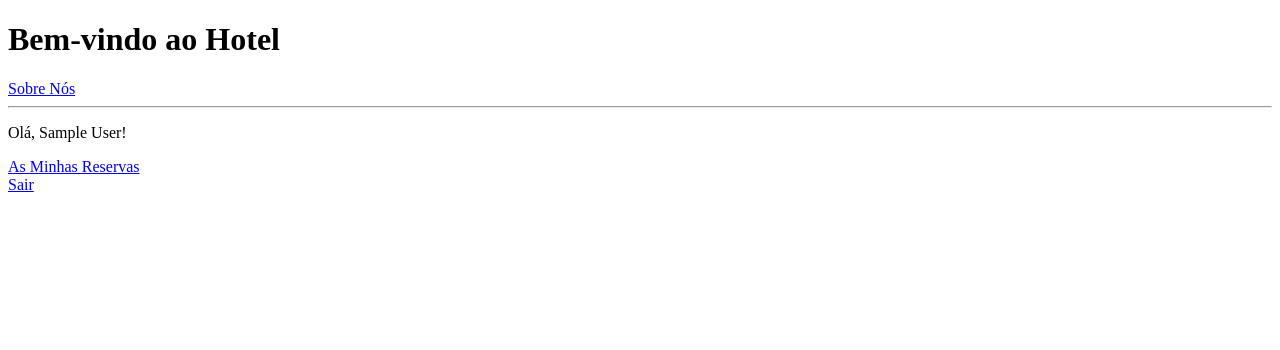
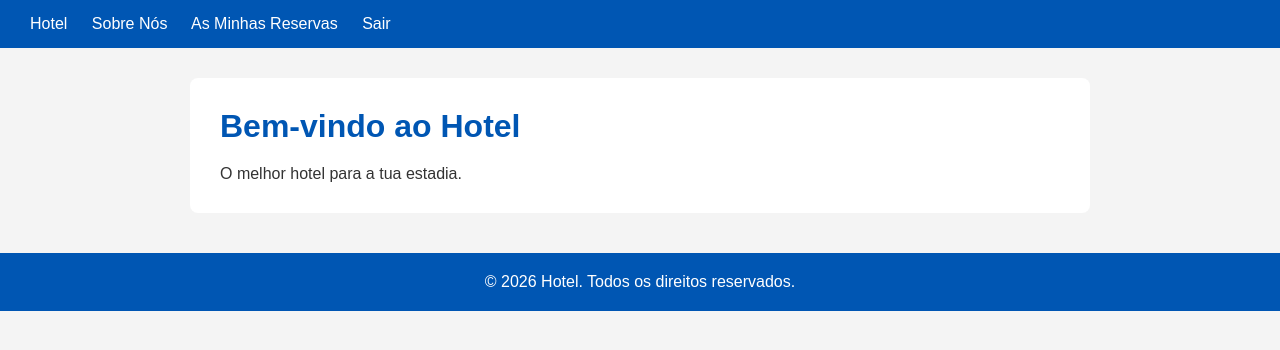
Before and after one commit to lucovilha/Hotel_projecto, a PHP site: page /index.php in a window 1280 px wide. Shown: the top 350 px of the page. Run offline with PHP 8.4, Linux system fonts and the light colour scheme; the visitor is signed in with stand-in values (Sample User, id 1).

Commit message:
aplicar CSS na homepage

```diff
--- a/index.php
+++ b/index.php
@@ -7,23 +7,30 @@
  <head>
      <meta charset="UTF-8">
      <title>Hotel</title>
+     <link rel="stylesheet" href="includes/style.css">
  </head>
  <body>
-     <h1>Bem-vindo ao Hotel</h1>
+     <header>
+         <a href="index.php">Hotel</a>
          <a href="sobre.php">Sobre Nós</a>
-    <hr>
          <?php if (esta_logado()): ?>
-         <p>Olá, <?= h(user_nome()) ?>!</p>
              <?php if (e_staff()): ?>
-             <a href="admin/index.php">Ir para o Backoffice</a>
+                 <a href="admin/index.php">Backoffice</a>
              <?php else: ?>
                  <a href="cliente/reservas.php">As Minhas Reservas</a>
              <?php endif; ?>
-         <br>
              <a href="auth/logout.php">Sair</a>
          <?php else: ?>
-         <a href="auth/login.php">Entrar</a> |
+             <a href="auth/login.php">Entrar</a>
              <a href="auth/register.php">Registar</a>
          <?php endif; ?>
+     </header>
+     <main>
+         <h1>Bem-vindo ao Hotel</h1>
+         <p>O melhor hotel para a tua estadia.</p>
+     </main>
+     <footer>
+         <p>&copy; 2026 Hotel. Todos os direitos reservados.</p>
+     </footer>
  </body>
  </html>
```
Lines whose indentation alone changed are shown as unchanged.
